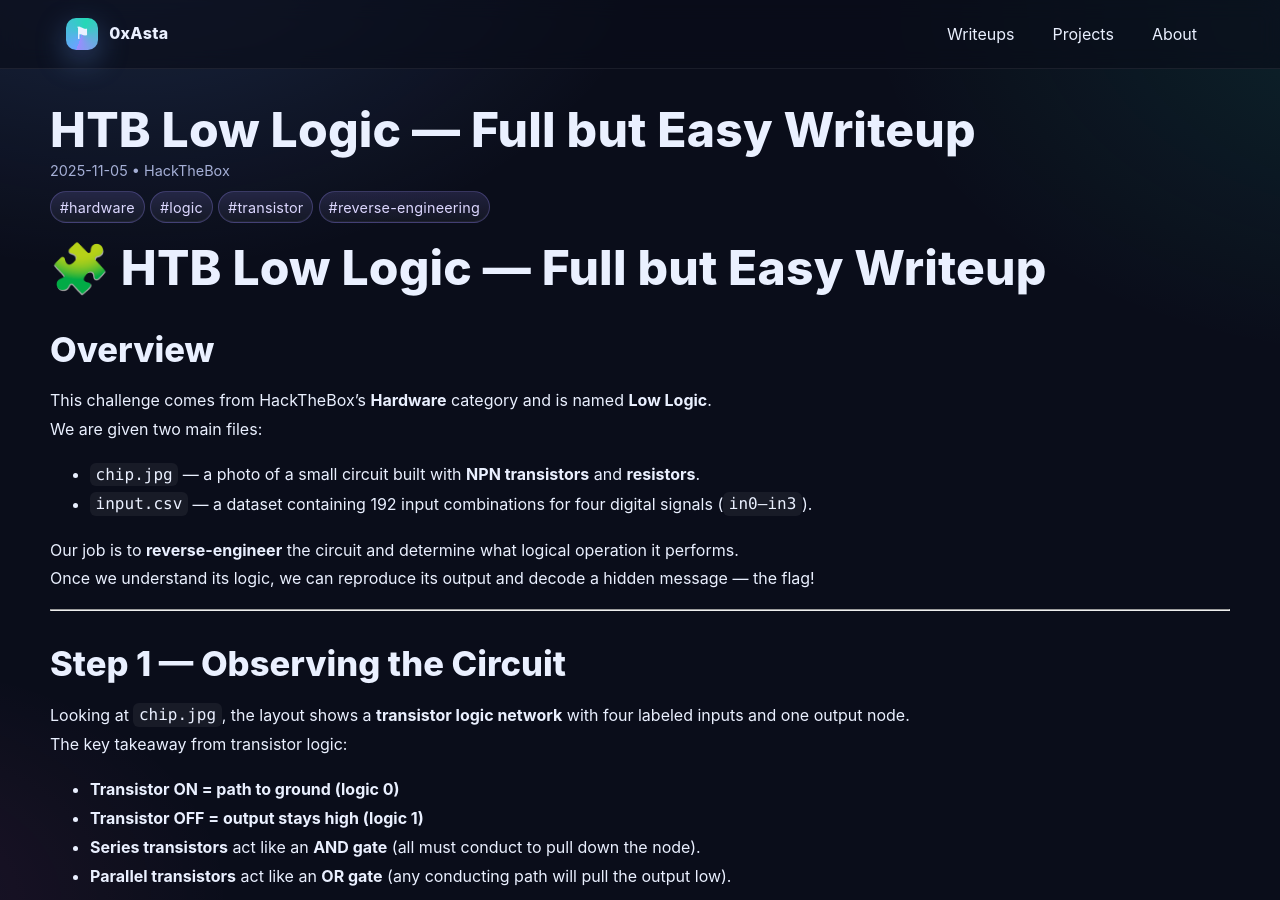
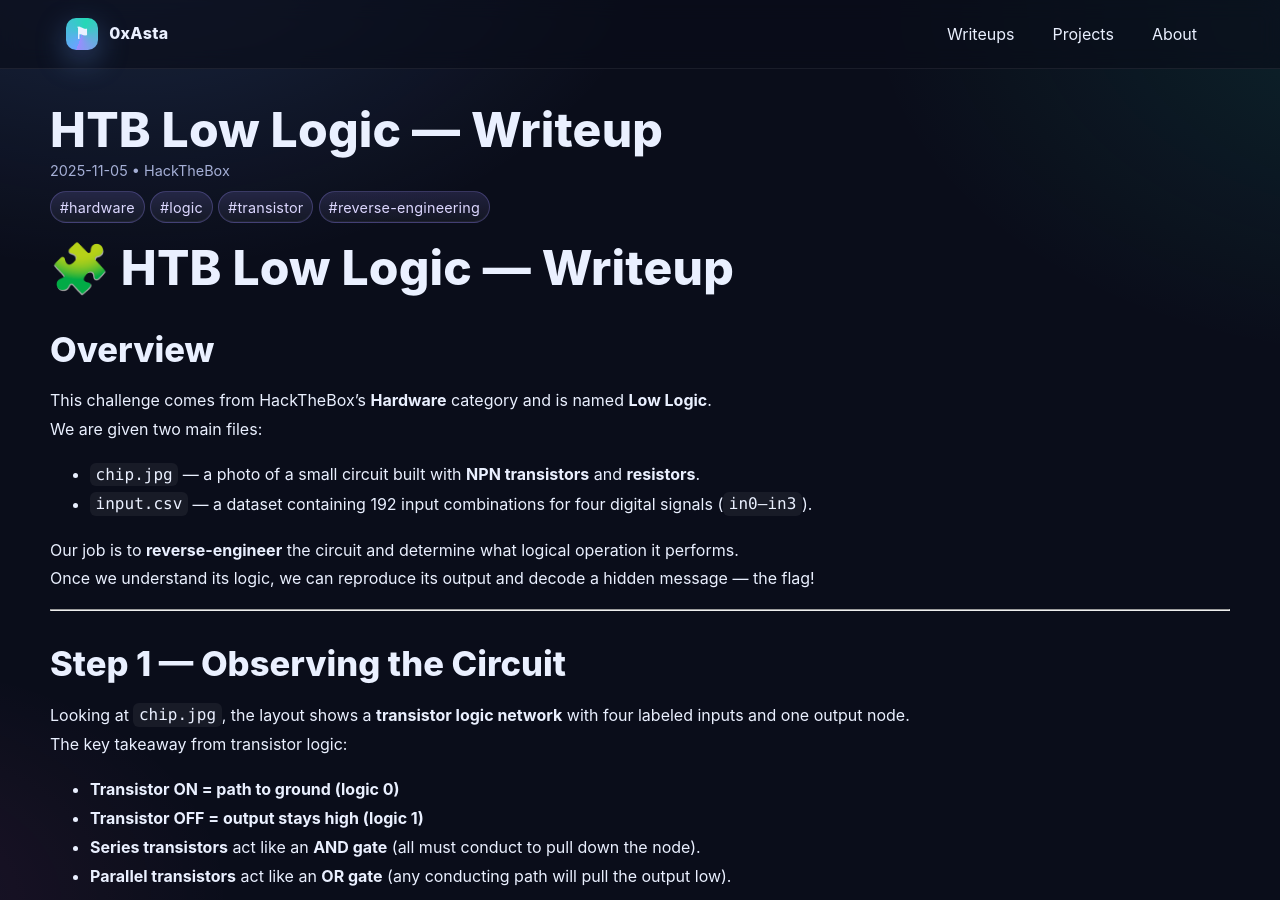
Before and after one commit to 0xAstaaa/0xAstaaa.github.io, a Jekyll site: the page built from _writeups/2025-11-05-HackTheBox-LowLogic.md, in a window 1280 px wide and 900 px high. Built offline with Jekyll 4.4.1, drawn with Linux system fonts in a browser that asks for light colours.

Commit message:
Update 2025-11-05-HackTheBox-LowLogic.md

```diff
--- a/_writeups/2025-11-05-HackTheBox-LowLogic.md
+++ b/_writeups/2025-11-05-HackTheBox-LowLogic.md
@@ -1,5 +1,5 @@
 ---
-title: "HTB Low Logic — Full but Easy Writeup"
+title: "HTB Low Logic — Writeup"
 date: 2025-11-05
 categories:
   - HackTheBox
@@ -10,7 +10,7 @@
   - reverse-engineering
 ---
 
-# 🧩 HTB Low Logic — Full but Easy Writeup
+# 🧩 HTB Low Logic —  Writeup
 
 ## Overview
 
```
